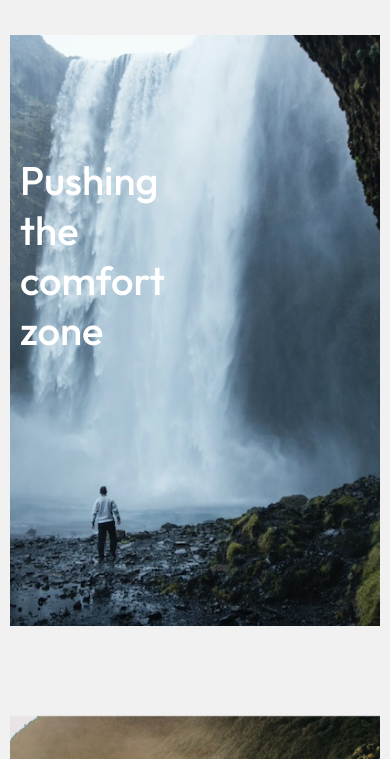
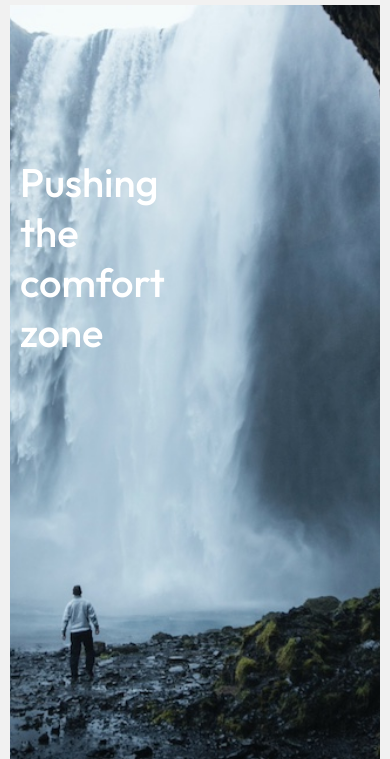
Before and after one commit to AngelosZar/Noroff-project-html-css-, a plain HTML site: page index.html in a window 390 px wide. Shown: the part 85-844 px from the top of the page. Drawn offline with Linux system fonts and the light colour scheme.

Commit message:
Update index.css

```diff
--- a/stylesheets/index.css
+++ b/stylesheets/index.css
@@ -432,9 +432,18 @@ nav li:hover {
     text-shadow: 1px 1px 2px var(--blue-2);
 }
 
+/* nav li:checked {
+    background-color: var(--body-color-1);
+    color: var(--blue-3);
+    text-shadow: 1px 1px 2px var(--blue-2);
+    padding: 30px;
+    margin: 30px;
+} */
+
 nav ul {
     margin: 0;
     padding-right: 10px;
+
 }
 
 .menu a {
@@ -1690,8 +1699,15 @@ main {
 @media only screen and (max-width:500px) {
 
     /* ----------------------------index html   ----------------------------*/
+
+    .hero-block {
+        min-height: 90vh;
+        margin-top: -30px;
+    }
+
     .hero-content>h1 {
-        bottom: 10px;
+        display: inline;
+        top: 20%;
         left: 10px;
     }
 
```
